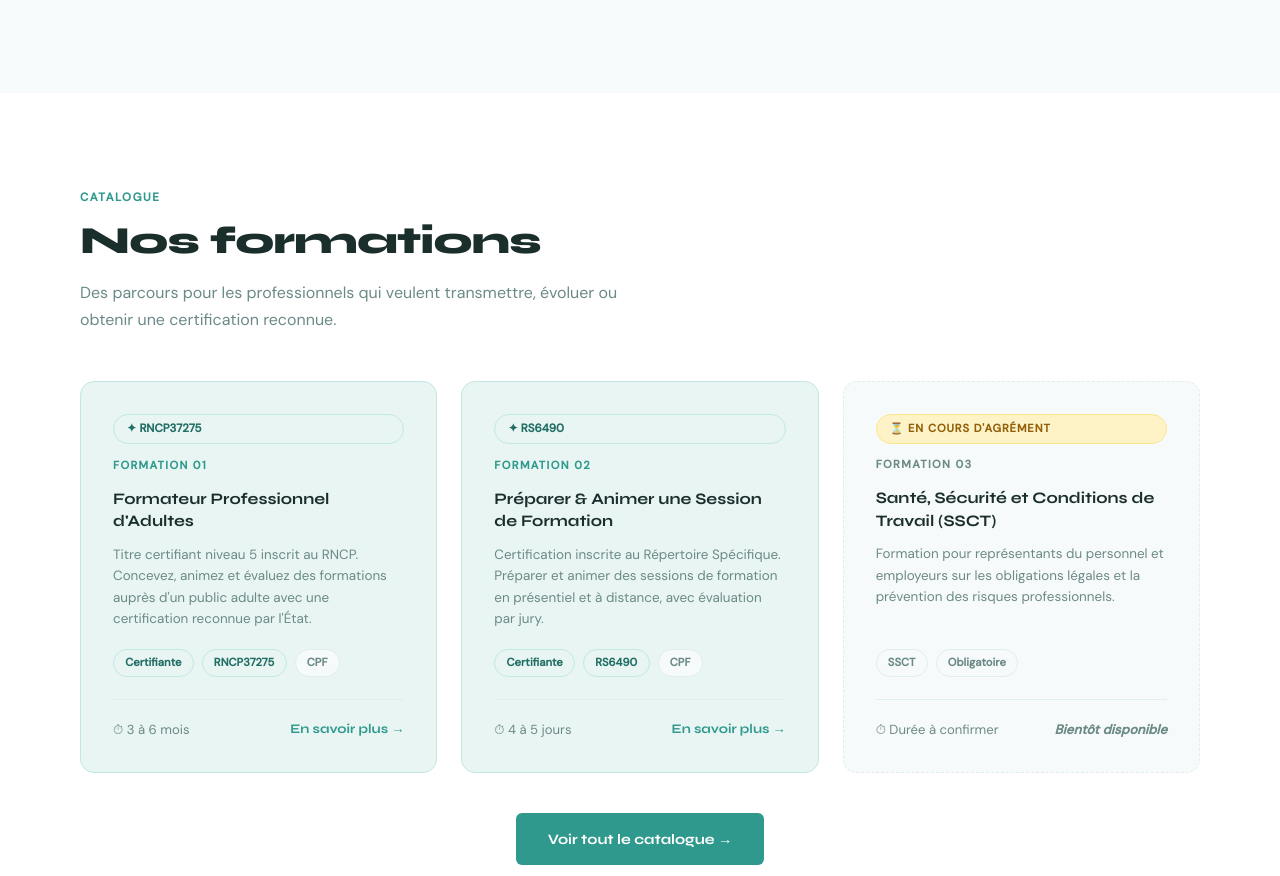
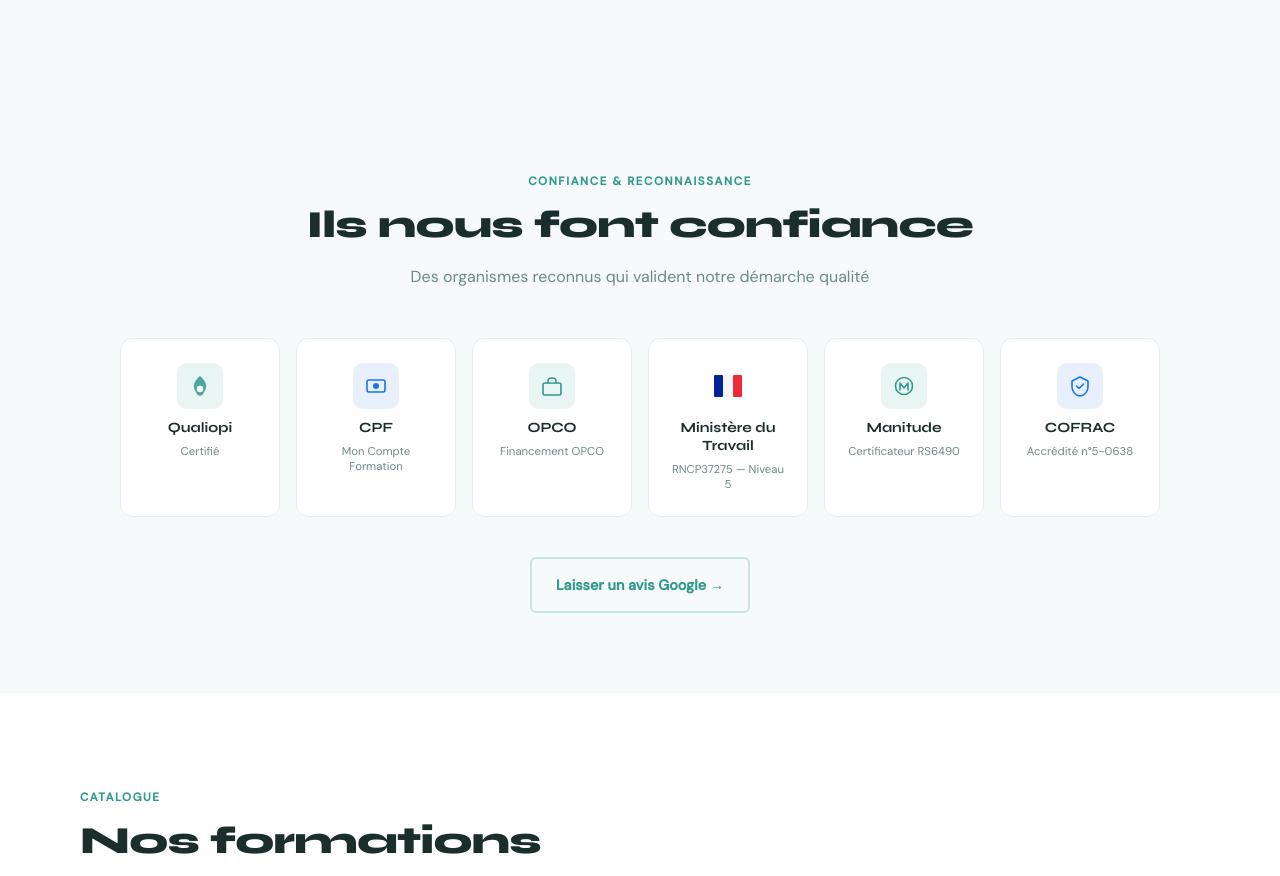
Before and after one commit to optiforma95-cyber/opti-forma-site, a plain HTML site: page index.html in a window 1280 px wide. Shown: the part 1702-2578 px from the top of the page. Drawn offline with Linux system fonts and the light colour scheme.

Commit message:
Section ils nous font confiance

```diff
--- a/css/style.css
+++ b/css/style.css
@@ -513,6 +513,84 @@
   font-size: 0.88rem;
   color: var(--muted);
   line-height: 1.65;
+}
+
+/* ══════════════════════════════════════════
+   SECTION — ILS NOUS FONT CONFIANCE
+   ══════════════════════════════════════════ */
+.trust-section {
+  background: var(--bg-light);
+  padding: 5rem 1.5rem;
+}
+.trust-inner {
+  max-width: 1100px;
+  margin: 0 auto;
+  text-align: center;
+}
+.trust-inner .section-sub {
+  margin-left: auto;
+  margin-right: auto;
+  text-align: center;
+}
+.trust-badges {
+  display: flex;
+  flex-wrap: wrap;
+  gap: 1rem;
+  justify-content: center;
+  margin-bottom: 2.5rem;
+}
+.trust-badge {
+  background: var(--white);
+  border: 1px solid var(--border);
+  border-radius: 12px;
+  padding: 1.5rem 1.2rem;
+  width: 160px;
+  text-align: center;
+  display: flex;
+  flex-direction: column;
+  align-items: center;
+  gap: 0.45rem;
+  transition: box-shadow 0.2s, transform 0.2s;
+}
+.trust-badge:hover {
+  box-shadow: 0 6px 20px rgba(48, 153, 141, 0.1);
+  transform: translateY(-3px);
+}
+.tbadge-icon {
+  width: 46px;
+  height: 46px;
+  border-radius: 10px;
+  display: flex;
+  align-items: center;
+  justify-content: center;
+  margin-bottom: 0.2rem;
+}
+.tbadge-icon--teal {
+  background: var(--teal-light);
+  color: var(--teal);
+}
+.tbadge-icon--blue {
+  background: #e8f0fe;
+  color: #1a73e8;
+}
+.tbadge-icon--rf {
+  background: transparent;
+  overflow: hidden;
+}
+.tbadge-name {
+  font-family: 'Syne', sans-serif;
+  font-weight: 700;
+  font-size: 0.88rem;
+  color: var(--dark);
+  line-height: 1.25;
+}
+.tbadge-sub {
+  font-size: 0.71rem;
+  color: var(--muted);
+  line-height: 1.35;
+}
+.trust-cta {
+  margin-top: 0.5rem;
 }
 
 /* ══════════════════════════════════════════
@@ -1842,6 +1920,7 @@
   }
 
   .why-section,
+  .trust-section,
   .formations-section,
   .financement-band,
   .cta-section,
@@ -1910,6 +1989,7 @@
 
   /* Sections */
   .why-section,
+  .trust-section,
   .formations-section,
   .financement-band,
   .cta-section,
@@ -1919,6 +1999,9 @@
   .qualiopi-guarantees,
   .qualiopi-criteria,
   .contact-section { padding: 4rem 1.5rem; }
+
+  .trust-badges { gap: 0.75rem; }
+  .trust-badge { width: calc(50% - 0.75rem); min-width: 130px; }
 
   /* Certificat */
   .qualiopi-cert-section { padding: 4rem 1.5rem; }
--- a/index.html
+++ b/index.html
@@ -98,6 +98,96 @@
         <h3>Méthodes simples &amp; efficaces</h3>
         <p>Des outils directement utilisables dès le lendemain, sans jargon inutile. Applicables immédiatement sur le terrain.</p>
       </div>
+    </div>
+  </div>
+</div>
+
+<!-- ── ILS NOUS FONT CONFIANCE ── -->
+<div class="trust-section">
+  <div class="trust-inner">
+    <span class="section-label">Confiance &amp; Reconnaissance</span>
+    <h2 class="section-title">Ils nous font confiance</h2>
+    <p class="section-sub">Des organismes reconnus qui valident notre démarche qualité</p>
+
+    <div class="trust-badges">
+
+      <!-- Qualiopi -->
+      <div class="trust-badge">
+        <div class="tbadge-icon tbadge-icon--teal">
+          <svg width="22" height="22" viewBox="0 0 22 22" fill="none" aria-hidden="true">
+            <path d="M11 1C6.5 5 4 9 5 13C6.5 18 9.5 21 11 21C12.5 21 15.5 18 17 13C18 9 15.5 5 11 1Z" fill="currentColor" opacity="0.85"/>
+            <circle cx="11" cy="14" r="3.2" fill="white"/>
+          </svg>
+        </div>
+        <div class="tbadge-name">Qualiopi</div>
+        <div class="tbadge-sub">Certifié</div>
+      </div>
+
+      <!-- CPF -->
+      <div class="trust-badge">
+        <div class="tbadge-icon tbadge-icon--blue">
+          <svg width="22" height="22" viewBox="0 0 22 22" fill="none" aria-hidden="true">
+            <rect x="2" y="5" width="18" height="12" rx="2" stroke="currentColor" stroke-width="1.6"/>
+            <circle cx="11" cy="11" r="3" fill="currentColor"/>
+          </svg>
+        </div>
+        <div class="tbadge-name">CPF</div>
+        <div class="tbadge-sub">Mon Compte Formation</div>
+      </div>
+
+      <!-- OPCO -->
+      <div class="trust-badge">
+        <div class="tbadge-icon tbadge-icon--teal">
+          <svg width="22" height="22" viewBox="0 0 22 22" fill="none" aria-hidden="true">
+            <rect x="2" y="8" width="18" height="12" rx="2" stroke="currentColor" stroke-width="1.6"/>
+            <path d="M7 8V6C7 4.3 8.7 3 11 3C13.3 3 15 4.3 15 6V8" stroke="currentColor" stroke-width="1.6" stroke-linecap="round"/>
+          </svg>
+        </div>
+        <div class="tbadge-name">OPCO</div>
+        <div class="tbadge-sub">Financement OPCO</div>
+      </div>
+
+      <!-- Ministère du Travail -->
+      <div class="trust-badge">
+        <div class="tbadge-icon tbadge-icon--rf">
+          <svg width="28" height="22" viewBox="0 0 28 22" aria-hidden="true">
+            <rect x="0" y="0" width="9" height="22" rx="1" fill="#002395"/>
+            <rect x="9.5" y="0" width="9" height="22" fill="#f5f5f5"/>
+            <rect x="19" y="0" width="9" height="22" rx="1" fill="#ED2939"/>
+          </svg>
+        </div>
+        <div class="tbadge-name">Ministère du Travail</div>
+        <div class="tbadge-sub">RNCP37275 — Niveau 5</div>
+      </div>
+
+      <!-- Manitude -->
+      <div class="trust-badge">
+        <div class="tbadge-icon tbadge-icon--teal">
+          <svg width="22" height="22" viewBox="0 0 22 22" fill="none" aria-hidden="true">
+            <circle cx="11" cy="11" r="8.5" stroke="currentColor" stroke-width="1.6"/>
+            <path d="M7 15V8L11 13L15 8V15" stroke="currentColor" stroke-width="1.6" stroke-linecap="round" stroke-linejoin="round"/>
+          </svg>
+        </div>
+        <div class="tbadge-name">Manitude</div>
+        <div class="tbadge-sub">Certificateur RS6490</div>
+      </div>
+
+      <!-- COFRAC -->
+      <div class="trust-badge">
+        <div class="tbadge-icon tbadge-icon--blue">
+          <svg width="22" height="22" viewBox="0 0 22 22" fill="none" aria-hidden="true">
+            <path d="M11 2L3 6V12C3 16.4 6.4 20.5 11 21C15.6 20.5 19 16.4 19 12V6L11 2Z" stroke="currentColor" stroke-width="1.6" stroke-linejoin="round"/>
+            <path d="M7.5 11L10 13.5L14.5 9" stroke="currentColor" stroke-width="1.6" stroke-linecap="round" stroke-linejoin="round"/>
+          </svg>
+        </div>
+        <div class="tbadge-name">COFRAC</div>
+        <div class="tbadge-sub">Accrédité n°5-0638</div>
+      </div>
+
+    </div>
+
+    <div class="trust-cta">
+      <a href="" class="btn-outline">Laisser un avis Google →</a>
     </div>
   </div>
 </div>
```
Also changed, not shown: .claude/settings.local.json.
